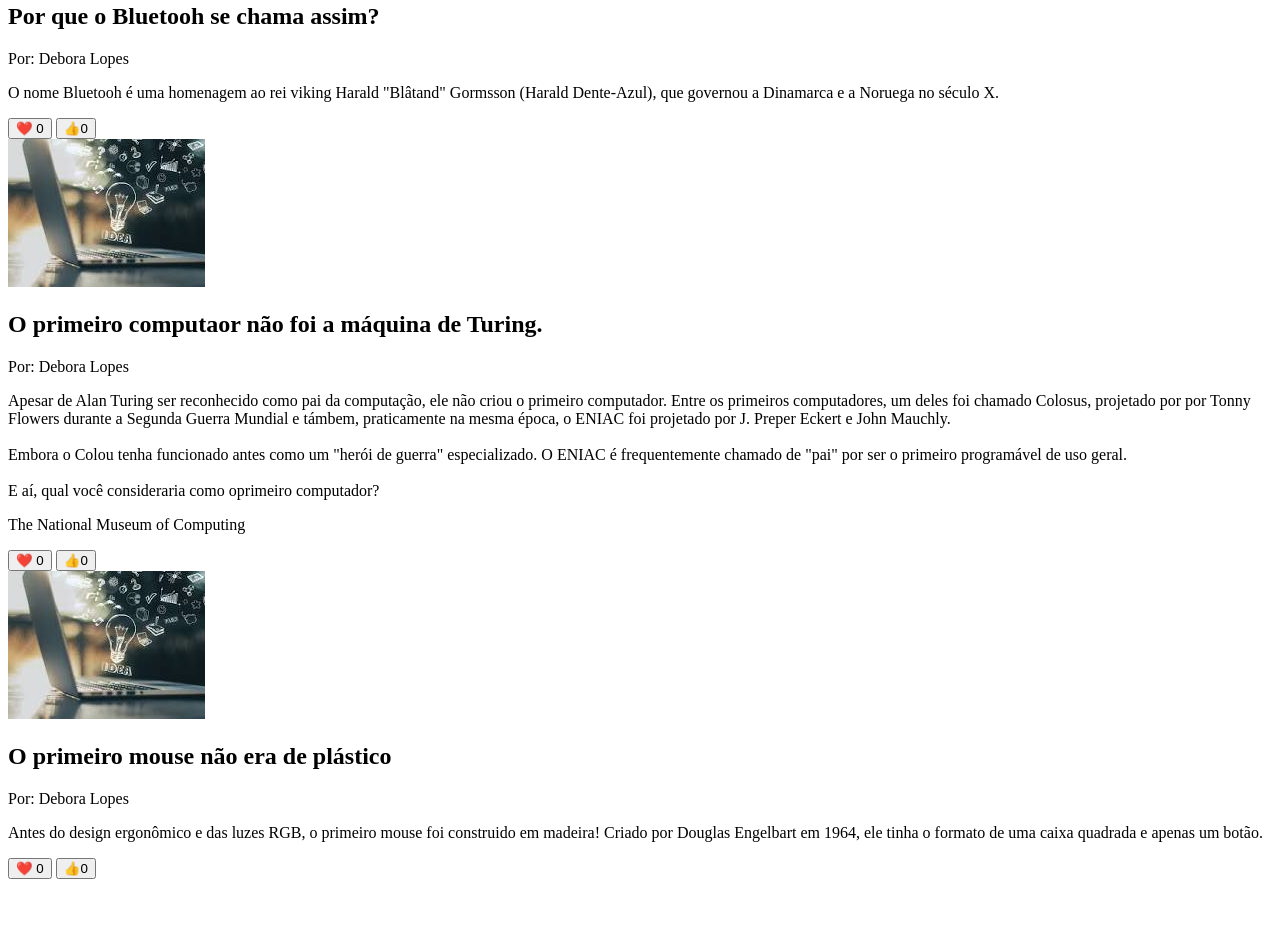
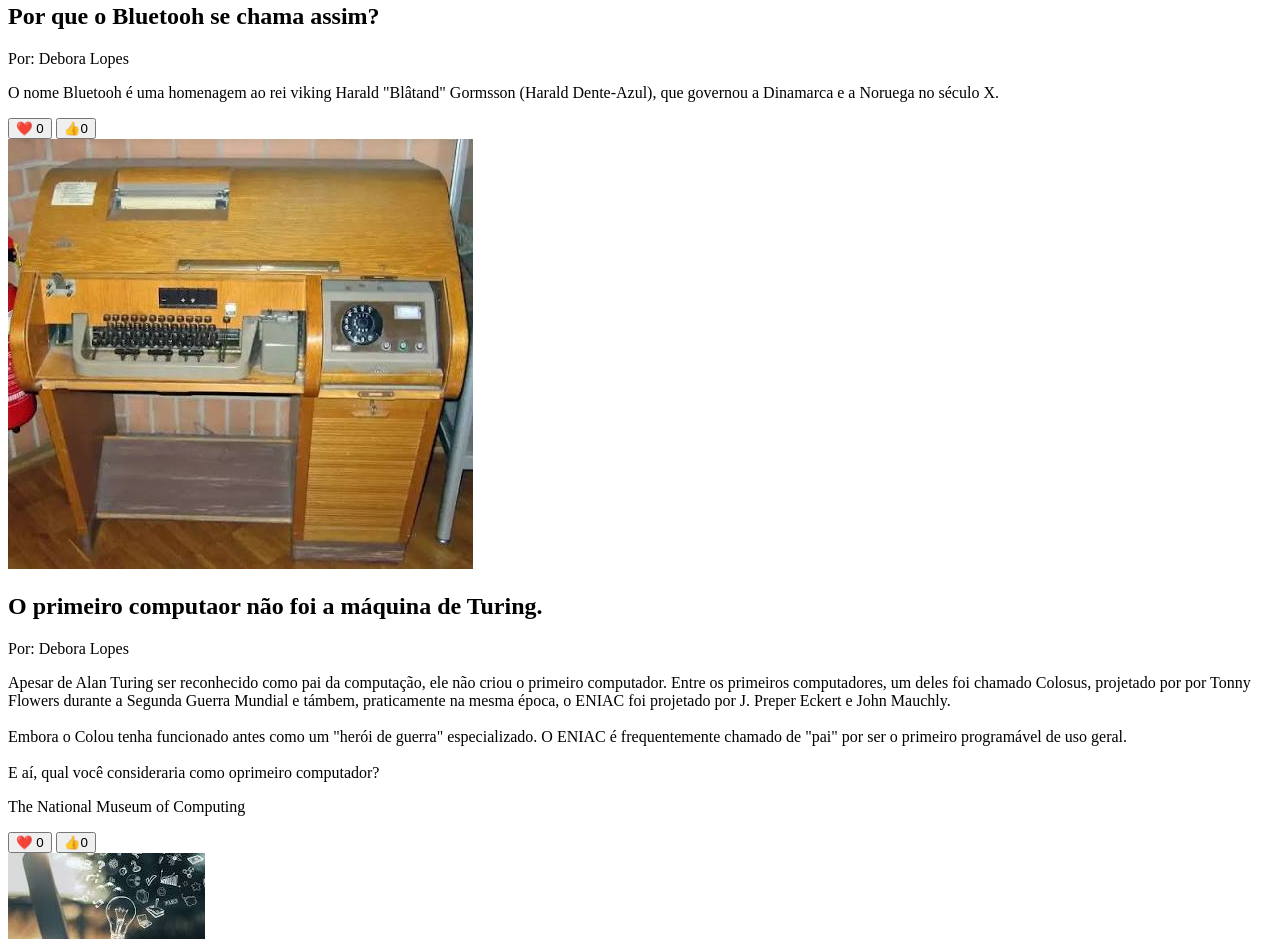
Before and after one commit to deboralopessantos13-hash/Debora-1b, a plain HTML site: page index.html in a window 1280 px wide. Shown: the part 1529-2468 px from the top of the page. Before the commit the page ends 2416 px from the top, so only its background shows below. Drawn offline with Linux system fonts and the light colour scheme.

Commit message:
Update index.html

```diff
--- a/index.html
+++ b/index.html
@@ -58,7 +58,7 @@
 
     </main
          <article>
-        <img src="imagem-blog.jpeg"
+        <img src="imagem4.jpeg"
          alt="logotipo conceitual de tecnologia e educação">
 
      <div>
```
